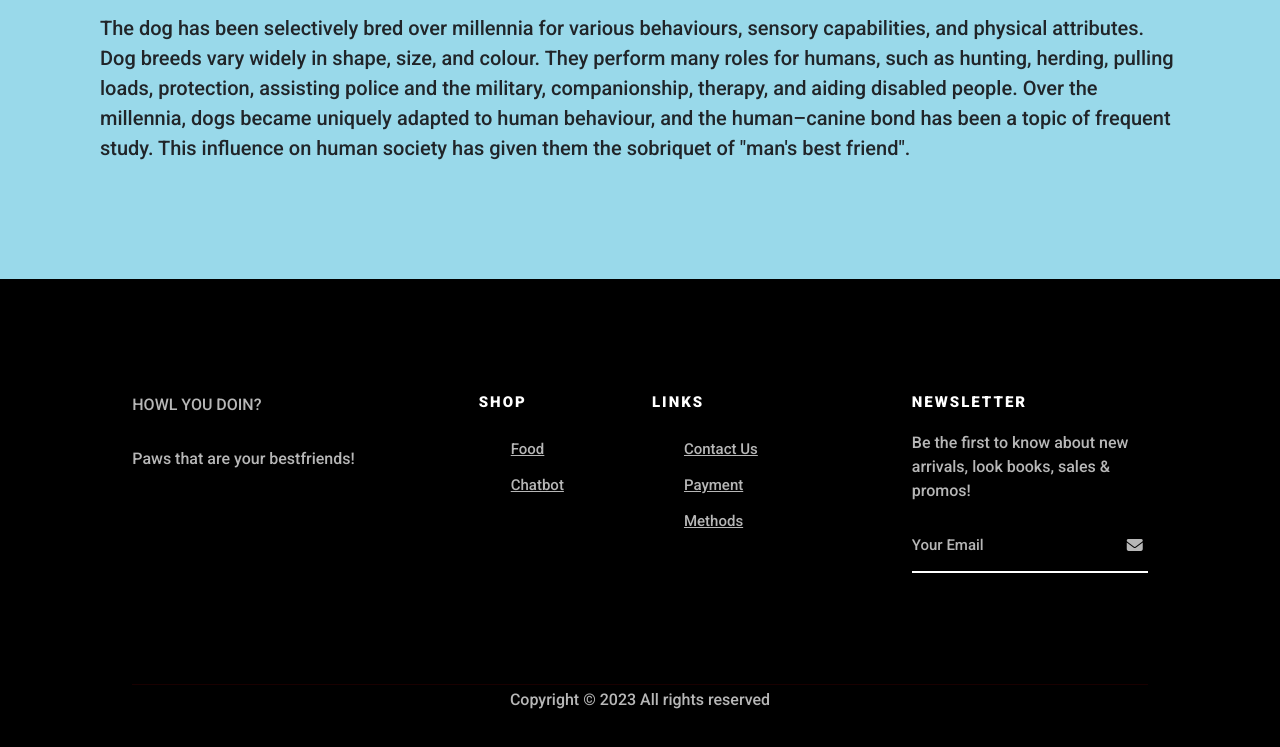
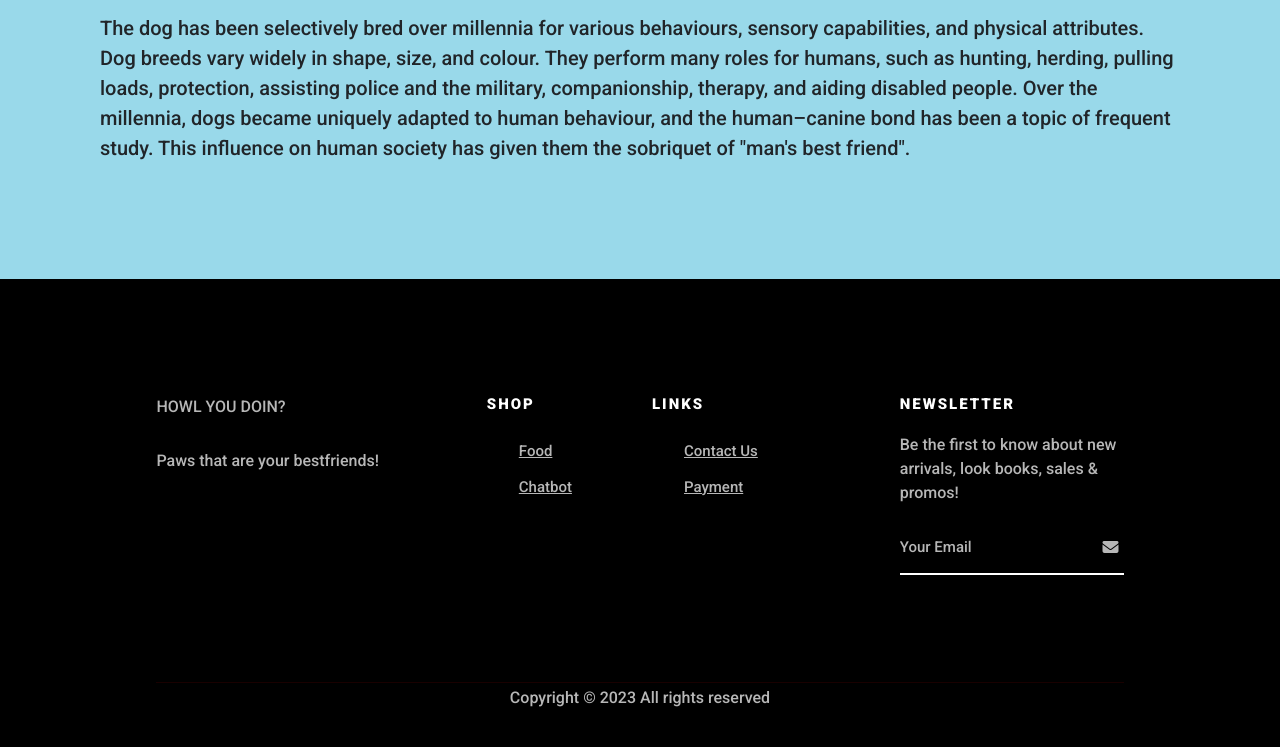
Before and after one commit to swarley394/pawfriendly, a plain HTML site: page index.html in a window 1280 px wide. Shown: the part 1093-1840 px from the top of the page. Drawn offline with nearby package versions, Linux system fonts and the light colour scheme; a web font is replaced by a local one.

Commit message:
Update index.html

```diff
--- a/index.html
+++ b/index.html
@@ -118,7 +118,7 @@
                             <h6>Links</h6>
                             <ul>
                                 <li><a href="contact.html">Contact Us</a></li>
-                                <li><a href="payment.html">Payment Methods</a></li>
+                                <li><a href="payment.html">Payment</a></li>
                             </ul>
                         </div>
                     </div>
```
